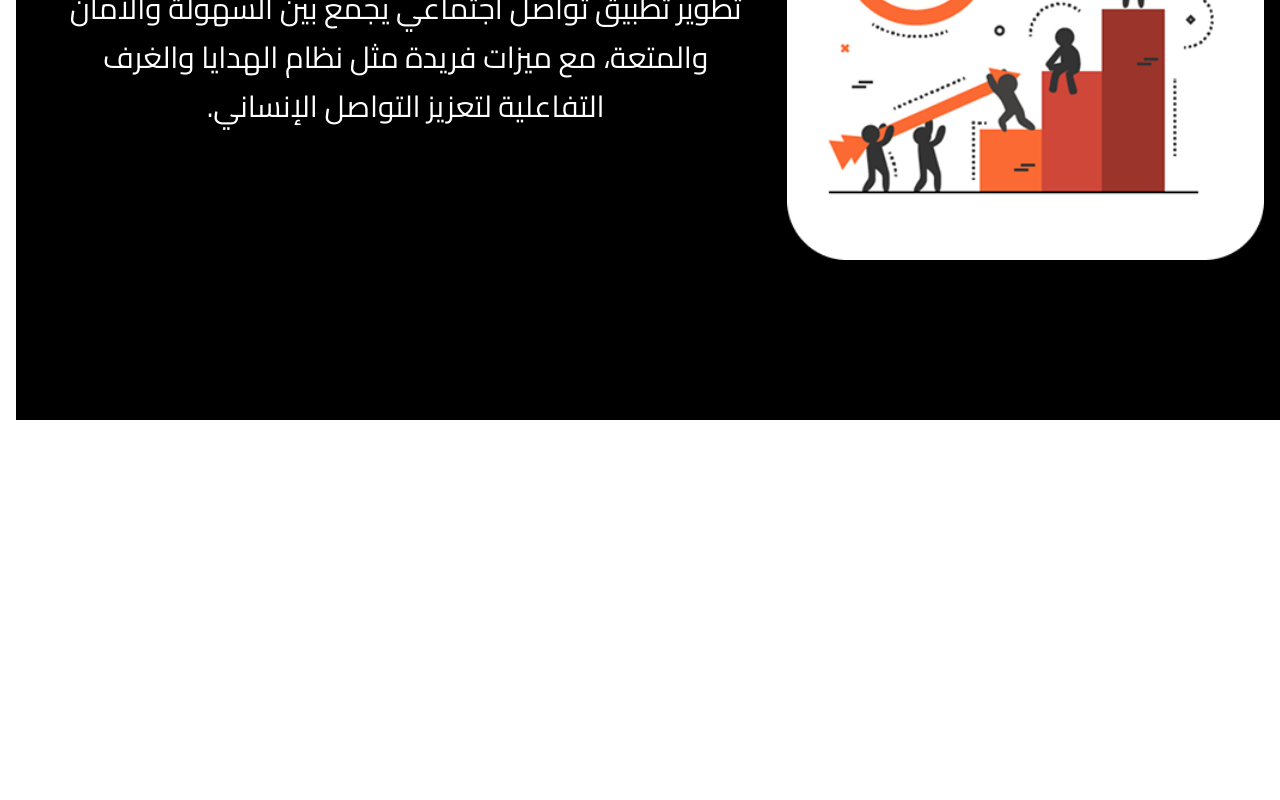
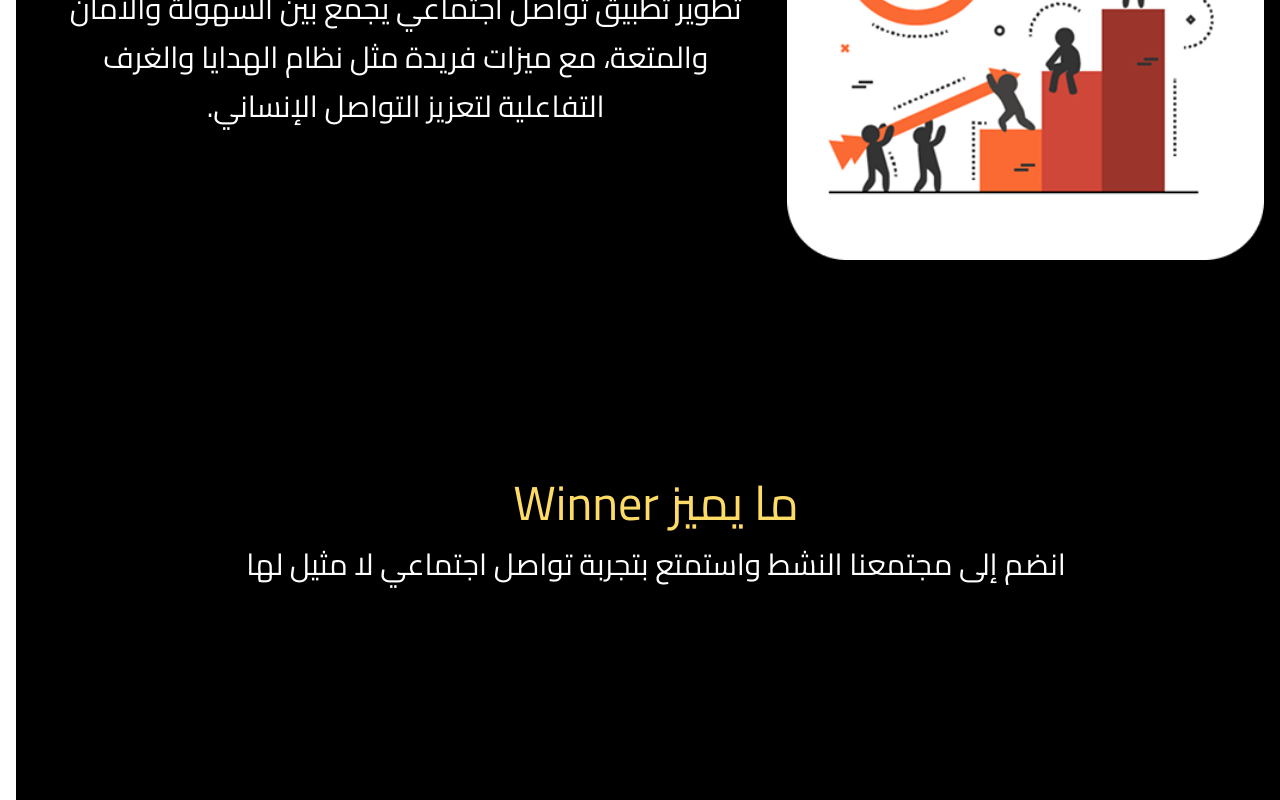
Before and after one commit to odaibishr/winner-app, a React (Vite) app: page /about in a window 1280 px wide. Shown: the part 1642-2442 px from the top of the page. Before the commit the page ends 2062 px from the top, so only its background shows below. Built offline with nearby package versions, Linux system fonts and the light colour scheme.

Commit message:
create FeaturesSection and add the section header

```diff
--- /dev/null
+++ b/src/components/FeaturesSection.jsx
@@ -0,0 +1,15 @@
+import React from "react";
+import SectionHeader from "./SectionHeader";
+
+const FeaturesSection = () => {
+	return (
+		<section className="md:py-20 py-16 container">
+			<SectionHeader
+				title="ما يميز Winner"
+				description="انضم إلى مجتمعنا النشط واستمتع بتجربة تواصل اجتماعي لا مثيل لها"
+			/>
+		</section>
+	);
+};
+
+export default FeaturesSection;
--- a/src/components/SectionHeader.jsx
+++ b/src/components/SectionHeader.jsx
@@ -1,7 +1,7 @@
 const SectionHeader = ({ title, description }) => {
 	return (
 		<div className="md:h-[220px] h-[150px] flex text-center flex-col gap-5 items-center justify-center">
-			<h2 className="text-primary md:text-5xl text-2xl">{title}</h2>
+			<h2 className="text-primary md:text-5xl text-4xl">{title}</h2>
 			<p className="text-white md:text-3xl text-xl">{description}</p>
 		</div>
 	);
--- a/src/pages/About.jsx
+++ b/src/pages/About.jsx
@@ -1,5 +1,6 @@
 import React from "react";
 import VisionMissionSection from "../components/VisionMissionSection";
+import FeaturesSection from "../components/FeaturesSection";
 
 const About = () => {
 	return (
@@ -24,6 +25,7 @@
 				</div>
 			</section>
 			<VisionMissionSection />
+			<FeaturesSection />
 		</main>
 	);
 };
```
